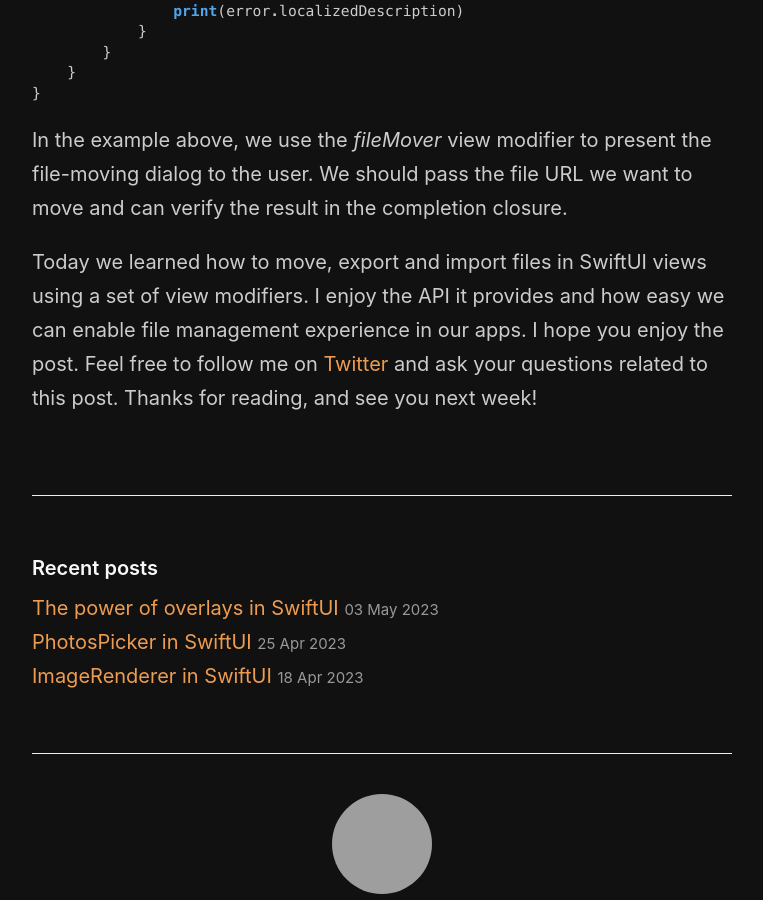
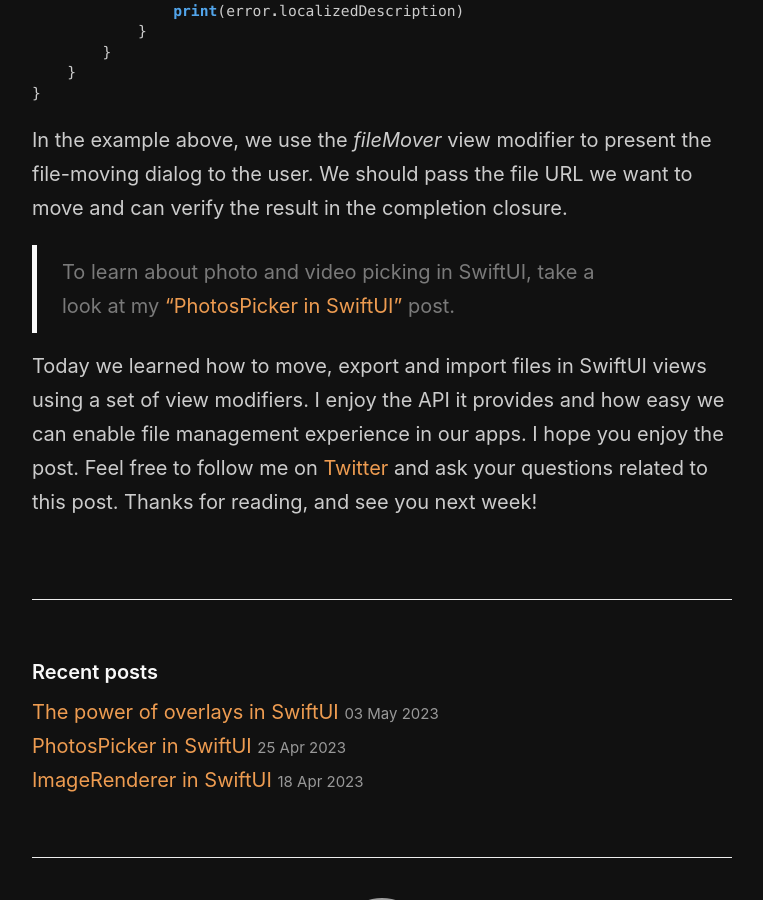
Before and after one commit to mecid/mecid.github.io, a Jekyll site: the page built from _posts/2023-05-10-file-importing-and-exporting-in-swiftui.md, in a window 1280 px wide and 900 px high, scrolled down 3263 px, cut to the strip 0-900 px from the top of the window. Shown: the whole strip, without its empty margins (258-1021 px from the left). Built offline with Jekyll 4.4.1, drawn with Linux system fonts in a browser that asks for light colours; grey boxes are pictures that could not be loaded.

Commit message:
reference added to the file post

```diff
--- a/_posts/2023-05-10-file-importing-and-exporting-in-swiftui.md
+++ b/_posts/2023-05-10-file-importing-and-exporting-in-swiftui.md
@@ -124,4 +124,6 @@ struct MovingExampleView: View {
 
 In the example above, we use the *fileMover* view modifier to present the file-moving dialog to the user. We should pass the file URL we want to move and can verify the result in the completion closure.
 
+> To learn about photo and video picking in SwiftUI, take a look at my ["PhotosPicker in SwiftUI"](/2023/04/25/photospicker-in-swiftui/) post.
+
 Today we learned how to move, export and import files in SwiftUI views using a set of view modifiers. I enjoy the API it provides and how easy we can enable file management experience in our apps. I hope you enjoy the post. Feel free to follow me on [Twitter](https://twitter.com/mecid) and ask your questions related to this post. Thanks for reading, and see you next week!
```
